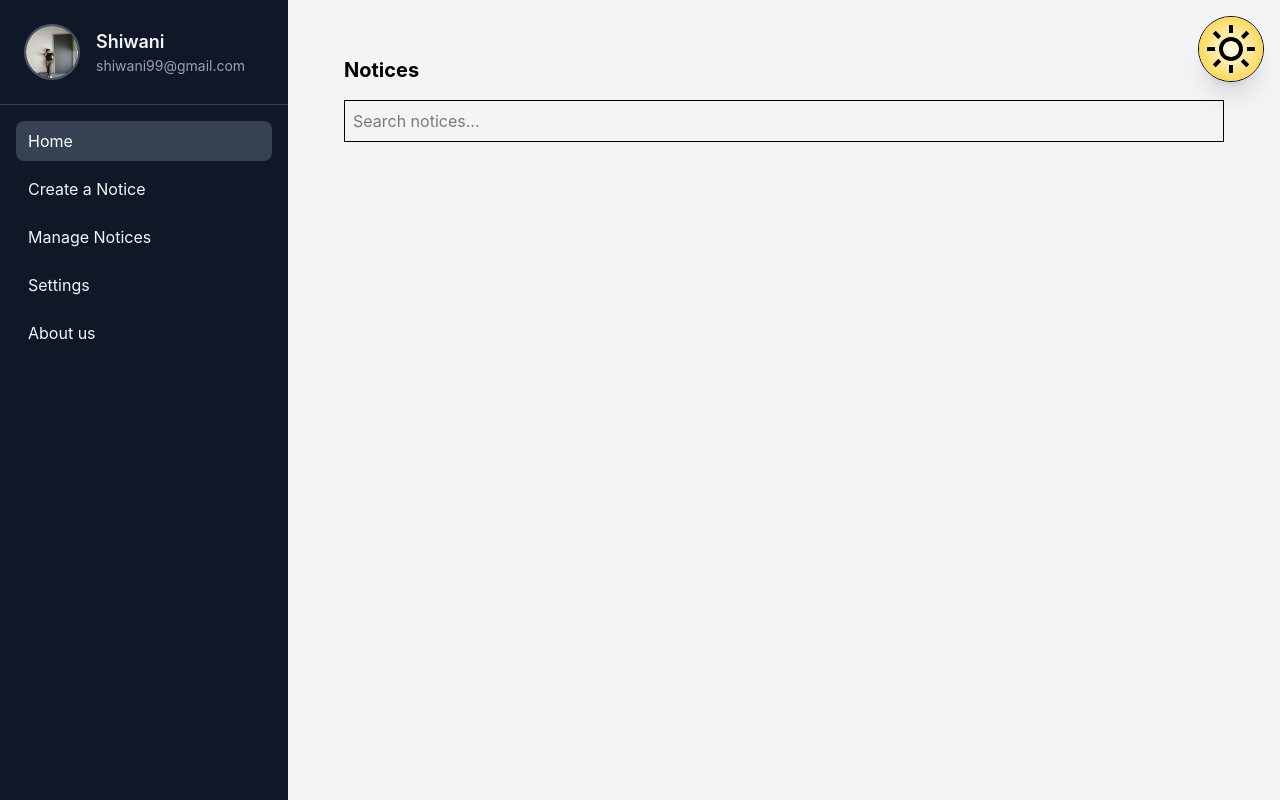
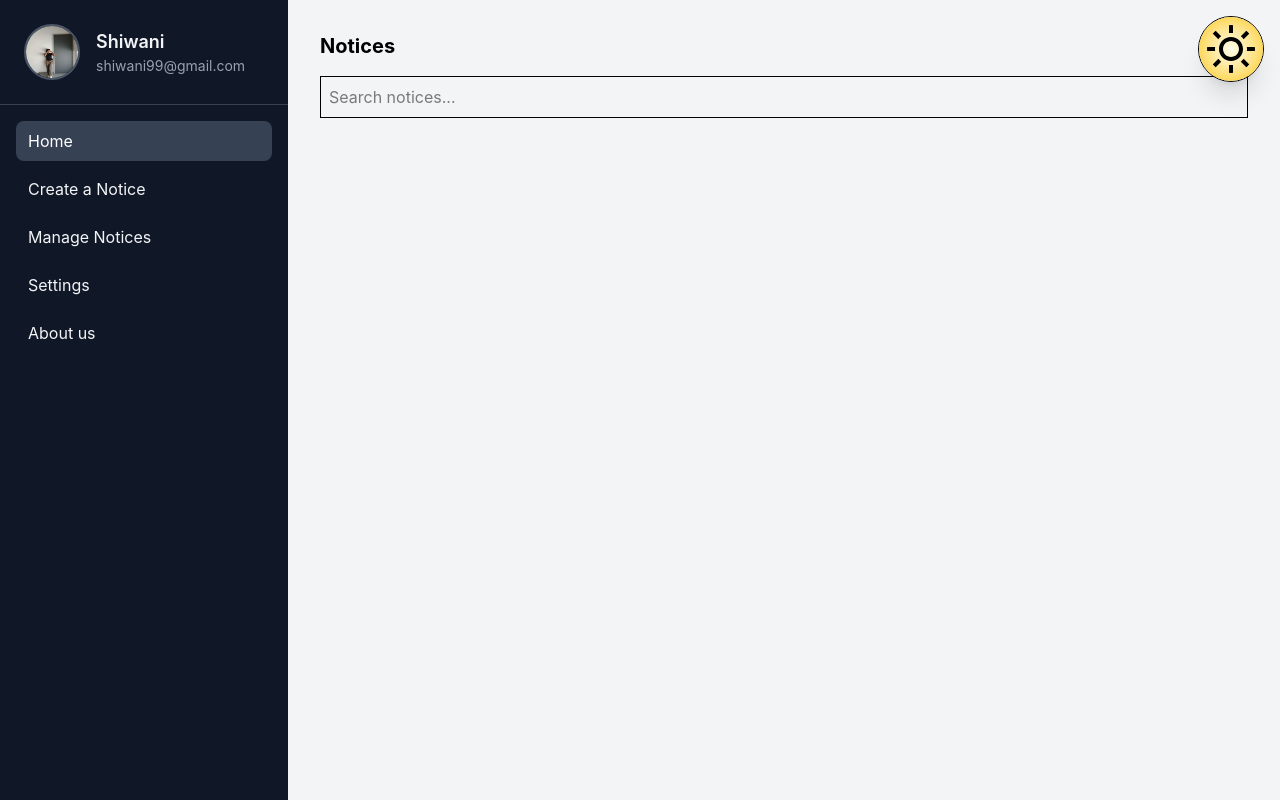
Before and after one commit to shiwani-dev/Notice-System, a React (Vite) app: page /dashboard in a window 1280 px wide. Built offline with nearby package versions, Linux system fonts and the light colour scheme; sample sign-in values are in the browser's storage.

Commit message:
conflict creation

```diff
--- a/src/components/HomeNotices.jsx
+++ b/src/components/HomeNotices.jsx
@@ -17,7 +17,8 @@ function HomeNotices() {
   );
 
   return (
-    <div className="p-6">
+    <div className="p-2bnbmxcjdhn ">
+
       <h1 className="text-xl font-bold mb-4">{t.notices}</h1>
 
       <input
```
